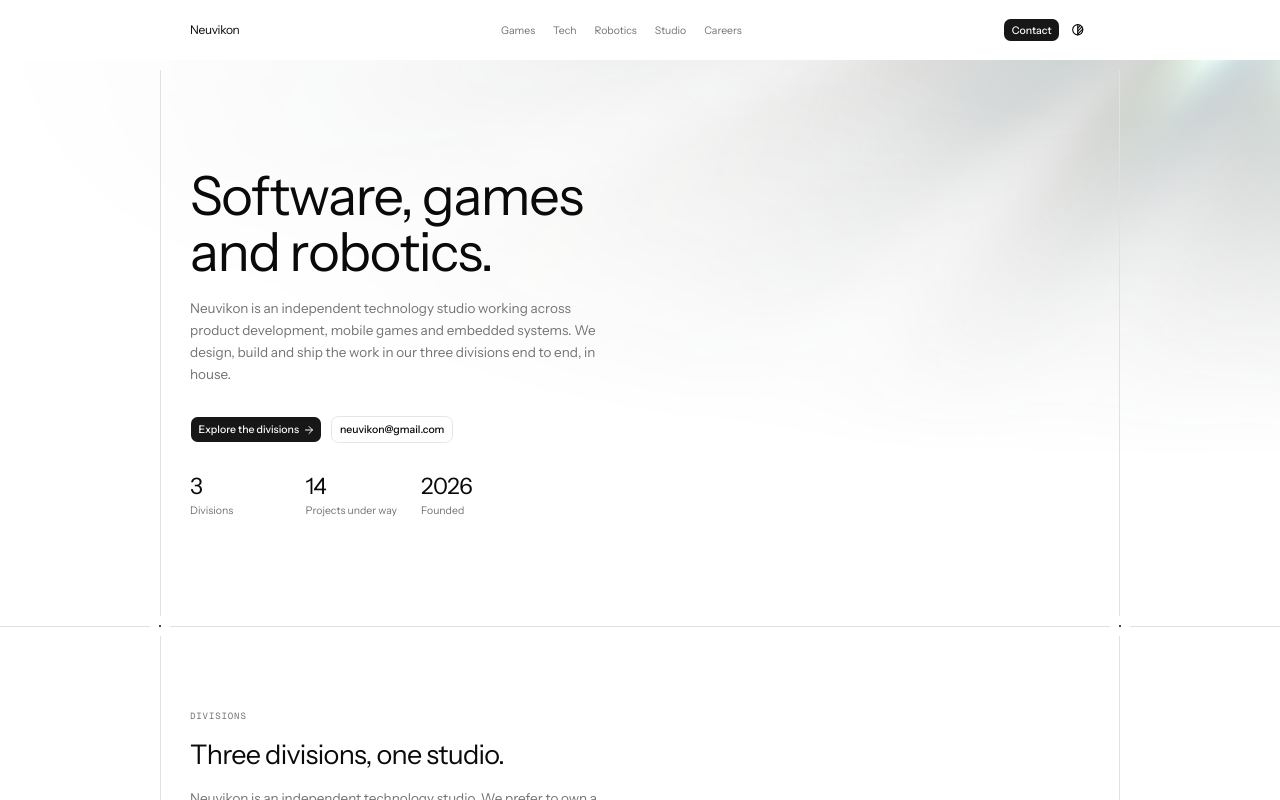
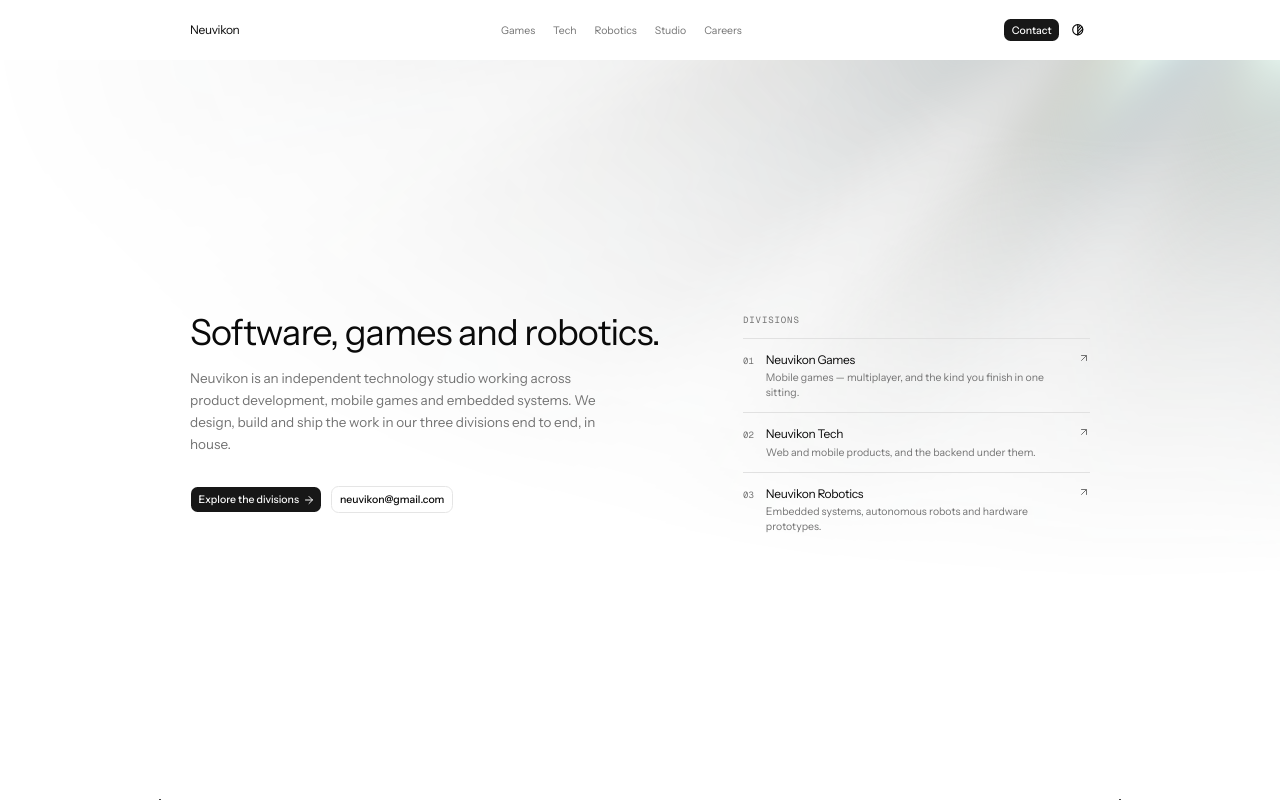
Before and after one commit to neuvikon1/neuvikon, a Next.js app: page / in a window 1280 px wide. Shown: the top 800 px of the page. Built offline with nearby package versions, Linux system fonts and the light colour scheme.

Commit message:
feat: imps

```diff
--- a/app/globals.css
+++ b/app/globals.css
@@ -41,6 +41,7 @@
   --color-popover: var(--popover);
   --color-card-foreground: var(--card-foreground);
   --color-card: var(--card);
+  --animate-hero-cue: hero-cue 2.6s ease-in-out infinite;
   --radius-sm: calc(var(--radius) * 0.6);
   --radius-md: calc(var(--radius) * 0.8);
   --radius-lg: var(--radius);
@@ -79,6 +80,8 @@
   --radius: 0.625rem;
   --container-max: 80rem;
   --grid-gap: 10px;
+  /* The header's own height. The hero subtracts it to fill exactly one screen. */
+  --header-h: 5rem;
   --sidebar: oklch(0.985 0 0);
   --sidebar-foreground: oklch(0.145 0 0);
   --sidebar-primary: oklch(0.205 0 0);
@@ -172,3 +175,16 @@
     );
   }
 }
+
+/* The hero's scroll cue: a drift, not a bounce - it should read as a hint. */
+@keyframes hero-cue {
+  0%,
+  100% {
+    transform: translateY(0);
+    opacity: 0.55;
+  }
+  50% {
+    transform: translateY(4px);
+    opacity: 1;
+  }
+}
--- a/components/header.tsx
+++ b/components/header.tsx
@@ -18,7 +18,7 @@ const NAV = [
 const Header = () => {
   return (
     <header className="sticky top-0 z-50 w-full bg-background">
-      <Container className="flex h-20 items-center justify-between gap-6">
+      <Container className="flex h-[var(--header-h)] items-center justify-between gap-6">
         <Link href="/" className="tracking-tight">
           {org.name}
         </Link>
--- a/components/sections/hero.tsx
+++ b/components/sections/hero.tsx
@@ -1,11 +1,11 @@
-import { ArrowRight } from "lucide-react";
+import { ArrowDown, ArrowRight, ArrowUpRight } from "lucide-react";
 
 import { Section } from "@/components/layout/section";
 import { Actions, Stack } from "@/components/layout/stack";
 import { HeroBackdrop } from "@/components/sections/hero-backdrop";
 import { ButtonLink } from "@/components/ui/button-link";
 import { Stat, StatGroup } from "@/components/ui/stat";
-import { Text, Title } from "@/components/ui/typography";
+import { Eyebrow, Text, Title } from "@/components/ui/typography";
 import { divisions, org, projectCount } from "@/lib/content";
 
 /** Counted from the content, so the figures cannot drift from the lists below. */
@@ -16,7 +16,79 @@ const STATS = [
 ];
 
 /**
- * Page-opening hero. No top rule - the header's own edge sits above it.
+ * The three divisions as a numbered index, opposite the statement.
+ *
+ * It earns the right half of the screen that a lone headline would leave
+ * empty, and it is the page's table of contents: the primary call to action
+ * scrolls to the divisions, these jump straight into one.
+ */
+function DivisionIndex() {
+  return (
+    <Stack gap="sm" className="w-full">
+      <Eyebrow>Divisions</Eyebrow>
+      <ul className="w-full">
+        {divisions.map((division, index) => (
+          <li key={division.slug} className="border-t border-rule">
+            <a
+              href={`#${division.slug}`}
+              className="group flex items-baseline gap-4 py-4 transition-colors hover:text-foreground"
+            >
+              <span className="font-mono text-xs text-muted-foreground tabular-nums">
+                {String(index + 1).padStart(2, "0")}
+              </span>
+              <span className="min-w-0 flex-1">
+                <span className="block text-base tracking-tight">
+                  {division.name}
+                </span>
+                <span className="mt-0.5 block text-sm text-muted-foreground">
+                  {division.tagline}
+                </span>
+              </span>
+              <ArrowUpRight
+                aria-hidden
+                className="size-4 shrink-0 text-muted-foreground transition-transform group-hover:-translate-y-0.5 group-hover:translate-x-0.5 group-hover:text-foreground"
+              />
+            </a>
+          </li>
+        ))}
+      </ul>
+    </Stack>
+  );
+}
+
+/**
+ * Where the first screen ends. Everything below the fold starts at the rule
+ * under the hero, so the next section announces itself by its own top edge.
+ */
+function ScrollCue() {
+  return (
+    <a
+      href="#divisions"
+      className="hidden shrink-0 items-center gap-2 font-mono text-xs uppercase tracking-widest text-muted-foreground transition-colors hover:text-foreground md:flex"
+    >
+      Scroll
+      <ArrowDown
+        aria-hidden
+        className="size-3.5 motion-safe:animate-hero-cue"
+      />
+    </a>
+  );
+}
+
+/**
+ * Page-opening hero, one screen tall, and the only section with no frame of
+ * its own: no top rule, because the header's edge already sits above it, and
+ * no rails, so the grid starts at the divisions. The first screen is the
+ * statement; the ruled grid is what the page turns into below it.
+ *
+ * The height is `100svh` less the header rather than `100vh`: on mobile the
+ * large viewport unit would hide the stat row behind the browser chrome, and
+ * the whole point of that row is that it is readable without scrolling.
+ *
+ * Two bands inside the container. The statement band takes all the slack and
+ * centres its content in it, so the title sits optically mid-screen at any
+ * window height; the stat band is pinned to the bottom above its own hairline,
+ * which lands just above the fold and reads as the floor of the first screen.
  *
  * The prism backdrop is clipped to this section and sits behind the content;
  * the wrapper owns the stacking context so the shader can't escape it.
@@ -25,11 +97,23 @@ export function Hero() {
   return (
     <div className="relative isolate overflow-hidden">
       <HeroBackdrop />
-      <Section rule={false} containerClassName="py-24 md:py-36">
-        <Stack gap="lg">
+      <Section
+        rails={false}
+        rule={false}
+        inset={false}
+        className="flex min-h-[calc(100svh-var(--header-h))] flex-col"
+        containerClassName="flex flex-1 flex-col"
+      >
+        {/* The padding here is only a floor. This band takes the slack and
+            centres in it, so on a tall window the space above and below the
+            content is set by the centring, not by this number - it matters
+            only on a short one, where it is what keeps the headline off the
+            stat rule. */}
+        <div className="grid w-full flex-1 content-center gap-12 py-10 lg:grid-cols-12 lg:gap-16">
+          <Stack gap="lg" className="lg:col-span-7">
             <Stack gap="md">
               <Title as="h1" level="display">
-              Software, games and robotics.
+                {org.tagline}
               </Title>
               <Text level="lead">{org.description}</Text>
             </Stack>
@@ -47,12 +131,14 @@ export function Hero() {
                 {org.email}
               </ButtonLink>
             </Actions>
-          <StatGroup>
-            {STATS.map((stat) => (
-              <Stat key={stat.label} {...stat} />
-            ))}
-          </StatGroup>
           </Stack>
+
+          {/* Bottom-aligned, so the index hangs off the same optical baseline
+              as the actions rather than floating beside the headline. */}
+          <div className="lg:col-span-5 lg:self-end">
+            <DivisionIndex />
+          </div>
+        </div>
       </Section>
     </div>
   );
--- a/components/ui/typography.tsx
+++ b/components/ui/typography.tsx
@@ -24,7 +24,7 @@ const titleVariants = cva("tracking-tight text-balance", {
   variants: {
     level: {
       /** Page-opening statement. One per page. */
-      display: "max-w-3xl text-5xl leading-[1.04] md:text-7xl",
+      display: "max-w-4xl text-3l leading-[1.02] md:text-4xl xl:text-5xl",
       /** Section headline. */
       section: "max-w-xl text-4xl leading-[1.1]",
       /** Subsection or card headline. */
@@ -36,7 +36,6 @@ const titleVariants = cva("tracking-tight text-balance", {
 
 type TitleProps = React.ComponentProps<"h2"> &
   VariantProps<typeof titleVariants> & {
-    /** Heading level to render. Pick it for document outline, not for size. */
     as?: "h1" | "h2" | "h3" | "h4"
   }
 
```
Lines whose indentation alone changed are shown as unchanged.
